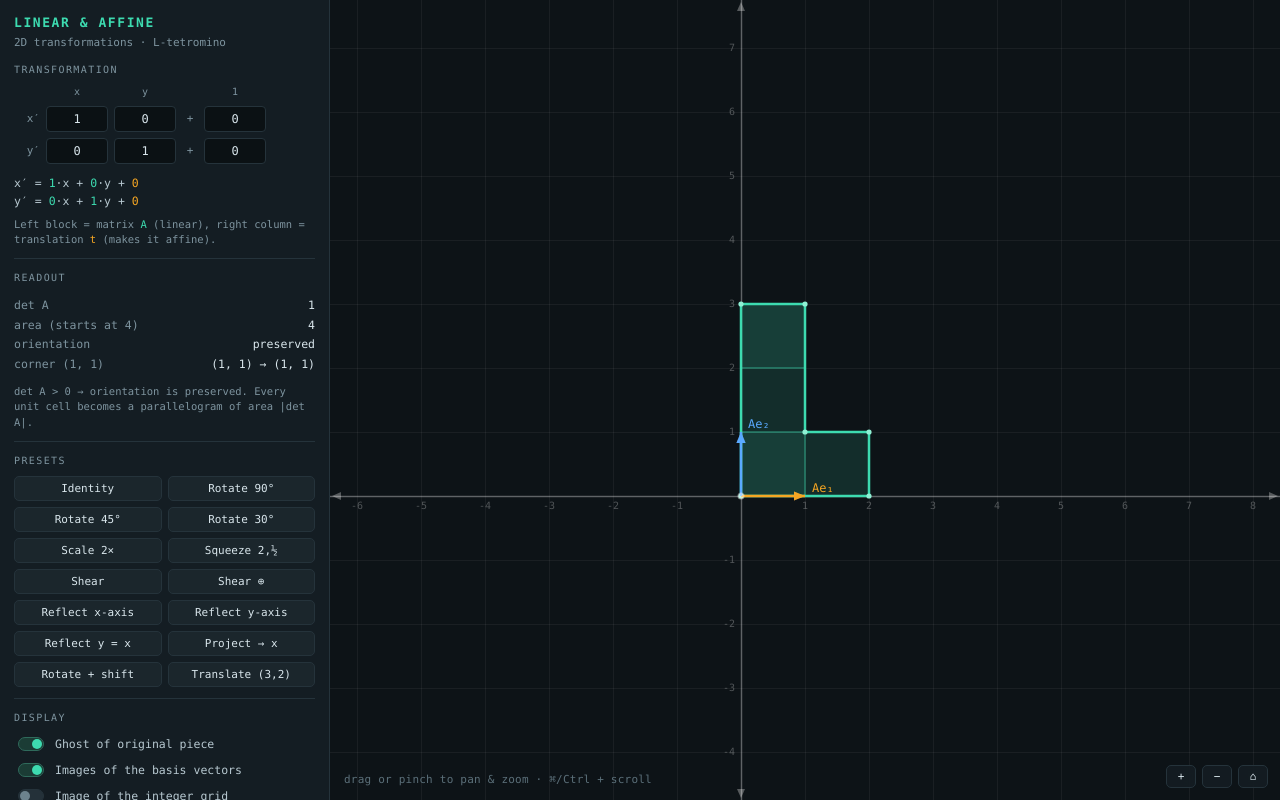
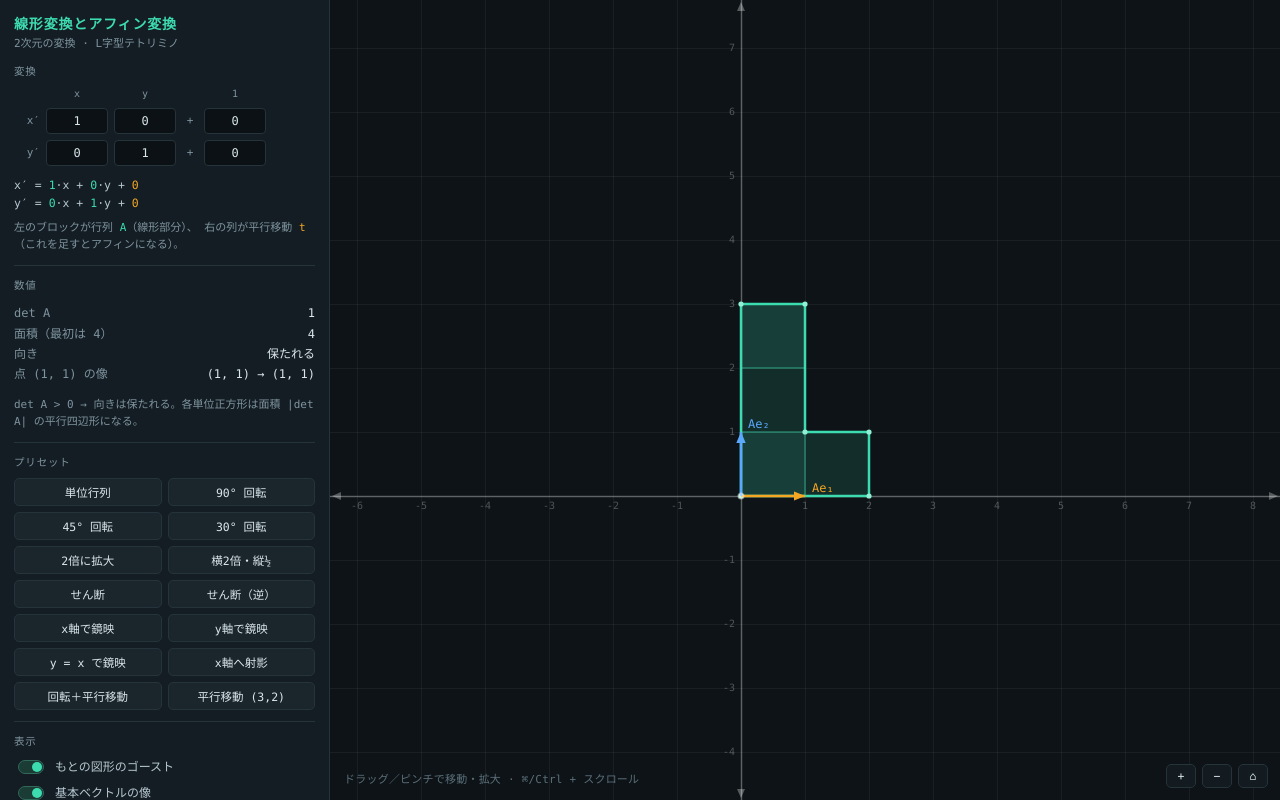
Before and after one commit to sergioandraus-wq/infomath, a plain HTML site: page LinearAffineTransf/index.html in a window 1280 px wide. Drawn offline with Linux system fonts and the light colour scheme.

Commit message:
Update index.html -- Japanese translation

```diff
--- a/LinearAffineTransf/index.html
+++ b/LinearAffineTransf/index.html
@@ -1,9 +1,9 @@
 <!DOCTYPE html>
-<html lang="en">
+<html lang="ja">
 <head>
 <meta charset="utf-8" />
 <meta name="viewport" content="width=device-width,initial-scale=1,viewport-fit=cover" />
-<title>Linear &amp; Affine Transformations in 2D</title>
+<title>2次元の線形変換とアフィン変換</title>
 <style>
   :root{
     --bg:#0d1317; --panel:#141d23; --line:#25333b; --txt:#d9e6ec; --dim:#7e949f;
@@ -11,18 +11,18 @@
   }
   *{box-sizing:border-box}
   html,body{margin:0;height:100%;overflow:hidden;background:var(--bg);color:var(--txt);
-    font:13px/1.45 ui-monospace,SFMono-Regular,Menlo,Consolas,monospace;-webkit-font-smoothing:antialiased}
+    font:13px/1.45 ui-monospace,SFMono-Regular,Menlo,Consolas,"Hiragino Sans","Noto Sans JP","Yu Gothic",sans-serif;-webkit-font-smoothing:antialiased;line-break:strict;word-break:normal}
   /* dvh keeps the layout out from under iOS Safari's collapsing toolbars */
   #app{display:flex;height:100vh;height:100dvh;width:100%;overscroll-behavior:none}
 
   /* ---------- panel ---------- */
   #panel{width:330px;flex:0 0 330px;background:var(--panel);border-right:1px solid var(--line);
     overflow-y:auto;padding:14px 14px 32px}
-  h1{font-size:13px;letter-spacing:.12em;text-transform:uppercase;margin:0 0 2px;color:var(--accent)}
+  h1{font-size:14px;letter-spacing:.06em;margin:0 0 2px;color:var(--accent)}
   .sub{color:var(--dim);font-size:11px;margin-bottom:12px}
   section{margin-bottom:12px;padding-bottom:11px;border-bottom:1px solid var(--line)}
   section:last-child{border-bottom:none}
-  .lbl{font-size:10px;letter-spacing:.14em;text-transform:uppercase;color:var(--dim);margin-bottom:8px}
+  .lbl{font-size:10.5px;letter-spacing:.08em;color:var(--dim);margin-bottom:8px}
 
   .matrixGrid{display:grid;grid-template-columns:26px 62px 62px 16px 62px;gap:6px;align-items:center}
   .colHead{font-size:10px;color:var(--dim);text-align:center}
@@ -36,7 +36,7 @@
 
   .btns{display:grid;grid-template-columns:1fr 1fr;gap:6px}
   button{background:#1b262c;color:var(--txt);border:1px solid var(--line);border-radius:5px;
-    padding:5px 4px;font:11px ui-monospace,Menlo,monospace;cursor:pointer;text-align:center;
+    padding:5px 4px;font:11.5px ui-monospace,Menlo,"Hiragino Sans","Noto Sans JP",sans-serif;cursor:pointer;text-align:center;
     transition:background .12s,border-color .12s,color .12s}
   button:hover{background:#22303a;border-color:#3a4d58}
   button:active{transform:translateY(1px)}
@@ -44,7 +44,7 @@
   button.wide{grid-column:1 / -1}
 
   .toggles{display:grid;gap:6px}
-  .tg{display:flex;align-items:center;gap:8px;cursor:pointer;user-select:none;font-size:11.5px;color:#b7c8d0}
+  .tg{display:flex;align-items:center;gap:8px;cursor:pointer;user-select:none;font-size:12px;color:#b7c8d0}
   .tg input{appearance:none;width:26px;height:14px;border-radius:7px;background:#243139;
     border:1px solid var(--line);position:relative;cursor:pointer;transition:background .15s;flex:0 0 auto}
   .tg input::after{content:"";position:absolute;top:1px;left:1px;width:10px;height:10px;border-radius:50%;
@@ -52,13 +52,13 @@
   .tg input:checked{background:#1b3c35;border-color:#2f6a5b}
   .tg input:checked::after{left:13px;background:var(--accent)}
 
-  .readout{display:grid;grid-template-columns:auto 1fr;gap:3px 10px;font-size:11.5px}
+  .readout{display:grid;grid-template-columns:auto 1fr;gap:3px 10px;font-size:12px}
   .readout dt{color:var(--dim)}
   .readout dd{margin:0;text-align:right;font-variant-numeric:tabular-nums}
   .eqn{font-size:11.5px;line-height:1.6;color:#b7c8d0;white-space:nowrap;overflow-x:auto}
   .eqn b{color:var(--accent);font-weight:400}
   .eqn i{color:var(--warm);font-style:normal}
-  .hint{color:var(--dim);font-size:10.5px;line-height:1.45;margin-top:6px}
+  .hint{color:var(--dim);font-size:11px;line-height:1.6;margin-top:6px}
   .warn{color:var(--red)}
 
   /* ---------- stage ---------- */
@@ -101,11 +101,11 @@
 <body>
 <div id="app">
   <aside id="panel">
-    <h1>Linear &amp; Affine</h1>
-    <div class="sub">2D transformations · L-tetromino</div>
+    <h1>線形変換とアフィン変換</h1>
+    <div class="sub">2次元の変換 · L字型テトリミノ</div>
 
     <section>
-      <div class="lbl">Transformation</div>
+      <div class="lbl">変換</div>
       <div class="matrixGrid">
         <div></div><div class="colHead">x</div><div class="colHead">y</div><div></div><div class="colHead">1</div>
         <div class="rowHead">x′</div>
@@ -120,46 +120,46 @@
         <input class="num" id="i-ty" value="0" inputmode="decimal" spellcheck="false">
       </div>
       <div class="eqn" id="eqn" style="margin-top:10px"></div>
-      <div class="hint">Left block = matrix <b style="color:var(--accent);font-weight:400">A</b> (linear),
-        right column = translation <i style="color:var(--warm);font-style:normal">t</i> (makes it affine).</div>
+      <div class="hint">左のブロックが行列 <b style="color:var(--accent);font-weight:400">A</b>（線形部分）、
+        右の列が平行移動 <i style="color:var(--warm);font-style:normal">t</i>（これを足すとアフィンになる）。</div>
     </section>
 
     <section>
-      <div class="lbl">Readout</div>
+      <div class="lbl">数値</div>
       <dl class="readout">
         <dt>det A</dt><dd id="r-det">1</dd>
-        <dt>area (starts at 4)</dt><dd id="r-area">4</dd>
-        <dt>orientation</dt><dd id="r-orient">preserved</dd>
-        <dt>corner (1, 1)</dt><dd id="r-pt">(1, 1) → (1, 1)</dd>
+        <dt>面積（最初は 4）</dt><dd id="r-area">4</dd>
+        <dt>向き</dt><dd id="r-orient">保たれる</dd>
+        <dt>点 (1, 1) の像</dt><dd id="r-pt">(1, 1) → (1, 1)</dd>
       </dl>
       <div class="hint" id="r-note"></div>
     </section>
 
     <section>
-      <div class="lbl">Presets</div>
+      <div class="lbl">プリセット</div>
       <div class="btns" id="presets"></div>
     </section>
 
     <section>
-      <div class="lbl">Display</div>
+      <div class="lbl">表示</div>
       <div class="toggles">
-        <label class="tg"><input type="checkbox" id="t-ghost" checked><span>Ghost of original piece</span></label>
-        <label class="tg"><input type="checkbox" id="t-basis" checked><span>Images of the basis vectors</span></label>
-        <label class="tg"><input type="checkbox" id="t-lattice"><span>Image of the integer grid</span></label>
-        <label class="tg"><input type="checkbox" id="t-anim" checked><span>Animate transitions</span></label>
+        <label class="tg"><input type="checkbox" id="t-ghost" checked><span>もとの図形のゴースト</span></label>
+        <label class="tg"><input type="checkbox" id="t-basis" checked><span>基本ベクトルの像</span></label>
+        <label class="tg"><input type="checkbox" id="t-lattice"><span>整数格子の像</span></label>
+        <label class="tg"><input type="checkbox" id="t-anim" checked><span>アニメーション</span></label>
       </div>
     </section>
 
   </aside>
 
   <main id="stage">
-    <a id="expand" href="https://sergioandraus-wq.github.io/infomath/LinearAffineTransf/" target="_blank" rel="noopener" title="Open the full-height version in a new tab">⤢ Full screen</a>
+    <a id="expand" href="https://sergioandraus-wq.github.io/infomath/LinearAffineTransf/" target="_blank" rel="noopener" title="全画面表示で開く（別タブ）">⤢ 全画面</a>
     <canvas id="c"></canvas>
-    <div id="hud">drag or pinch to pan &amp; zoom · ⌘/Ctrl + scroll</div>
+    <div id="hud">ドラッグ／ピンチで移動・拡大 · ⌘/Ctrl + スクロール</div>
     <div id="zoomBar">
-      <button id="z-in" title="Zoom in">+</button>
-      <button id="z-out" title="Zoom out">−</button>
-      <button id="z-fit" title="Reset view">⌂</button>
+      <button id="z-in" title="拡大">+</button>
+      <button id="z-out" title="縮小">−</button>
+      <button id="z-fit" title="表示をリセット">⌂</button>
     </div>
   </main>
 </div>
@@ -463,17 +463,17 @@
     const orient = document.getElementById('r-orient');
     const note = document.getElementById('r-note');
     if (Math.abs(det) < 1e-9) {
-      orient.textContent = 'collapsed';
+      orient.textContent = 'つぶれる';
       orient.className = 'warn';
-      note.innerHTML = '<span class="warn">det A = 0 → the map is singular.</span> The piece is squashed onto a line (or a point) and information is lost: no inverse exists.';
+      note.innerHTML = '<span class="warn">det A = 0 → 写像は特異（正則でない）。</span>図形は直線（または1点）につぶれ、情報が失われるので逆写像は存在しない。';
     } else if (det < 0) {
-      orient.textContent = 'reversed';
+      orient.textContent = '反転';
       orient.className = 'warn';
-      note.textContent = 'det A < 0 → orientation is reversed. The piece has been flipped over, like a mirror image.';
+      note.textContent = 'det A < 0 → 向きが反転している。鏡に映したように図形が裏返っている。';
     } else {
-      orient.textContent = 'preserved';
+      orient.textContent = '保たれる';
       orient.className = '';
-      note.textContent = 'det A > 0 → orientation is preserved. Every unit cell becomes a parallelogram of area |det A|.';
+      note.textContent = 'det A > 0 → 向きは保たれる。各単位正方形は面積 |det A| の平行四辺形になる。';
     }
 
     const [qx, qy] = apply(cur, 1, 1);
@@ -488,20 +488,20 @@
   // ───────────────────────────────── presets ──
   const C45 = Math.SQRT1_2;
   const PRESETS = [
-    ['Identity',      [1, 0, 0, 1, 0, 0]],
-    ['Rotate 90°',    [0, -1, 1, 0, 0, 0]],
-    ['Rotate 45°',    [C45, -C45, C45, C45, 0, 0]],
-    ['Rotate 30°',    [Math.cos(Math.PI/6), -Math.sin(Math.PI/6), Math.sin(Math.PI/6), Math.cos(Math.PI/6), 0, 0]],
-    ['Scale 2×',      [2, 0, 0, 2, 0, 0]],
-    ['Squeeze 2,½',   [2, 0, 0, 0.5, 0, 0]],
-    ['Shear',         [1, 1, 0, 1, 0, 0]],
-    ['Shear ⊕',       [1, 0, 1, 1, 0, 0]],
-    ['Reflect x-axis',[1, 0, 0, -1, 0, 0]],
-    ['Reflect y-axis',[-1, 0, 0, 1, 0, 0]],
-    ['Reflect y = x', [0, 1, 1, 0, 0, 0]],
-    ['Project → x',   [1, 0, 0, 0, 0, 0]],
-    ['Rotate + shift',[0, -1, 1, 0, 3, 2]],
-    ['Translate (3,2)',[1, 0, 0, 1, 3, 2]]
+    ['単位行列',        [1, 0, 0, 1, 0, 0]],
+    ['90° 回転',        [0, -1, 1, 0, 0, 0]],
+    ['45° 回転',        [C45, -C45, C45, C45, 0, 0]],
+    ['30° 回転',    [Math.cos(Math.PI/6), -Math.sin(Math.PI/6), Math.sin(Math.PI/6), Math.cos(Math.PI/6), 0, 0]],
+    ['2倍に拡大',       [2, 0, 0, 2, 0, 0]],
+    ['横2倍・縦½',      [2, 0, 0, 0.5, 0, 0]],
+    ['せん断',          [1, 1, 0, 1, 0, 0]],
+    ['せん断（逆）',    [1, 0, 1, 1, 0, 0]],
+    ['x軸で鏡映',       [1, 0, 0, -1, 0, 0]],
+    ['y軸で鏡映',       [-1, 0, 0, 1, 0, 0]],
+    ['y = x で鏡映',    [0, 1, 1, 0, 0, 0]],
+    ['x軸へ射影',       [1, 0, 0, 0, 0, 0]],
+    ['回転＋平行移動',  [0, -1, 1, 0, 3, 2]],
+    ['平行移動 (3,2)',  [1, 0, 0, 1, 3, 2]]
   ];
 
   const presetBox = document.getElementById('presets');
```
